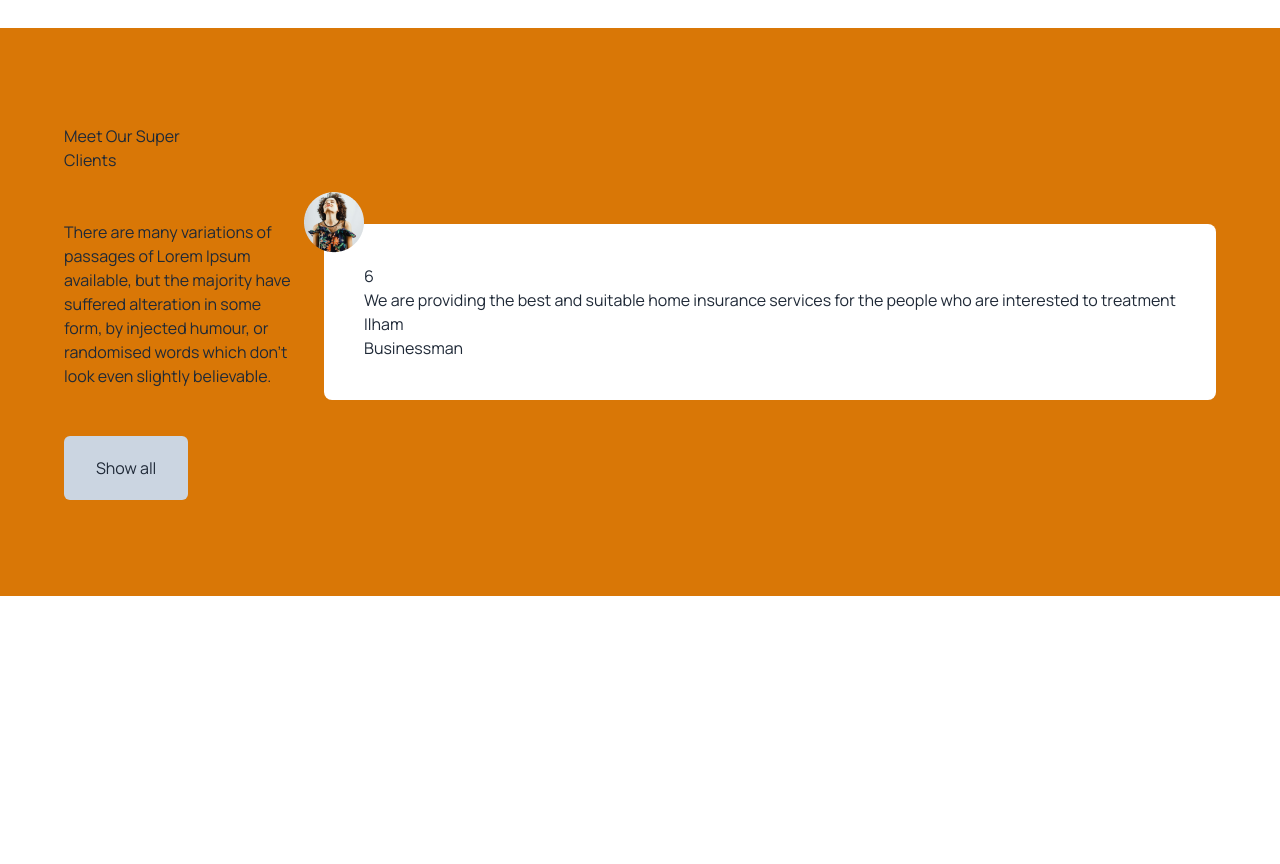
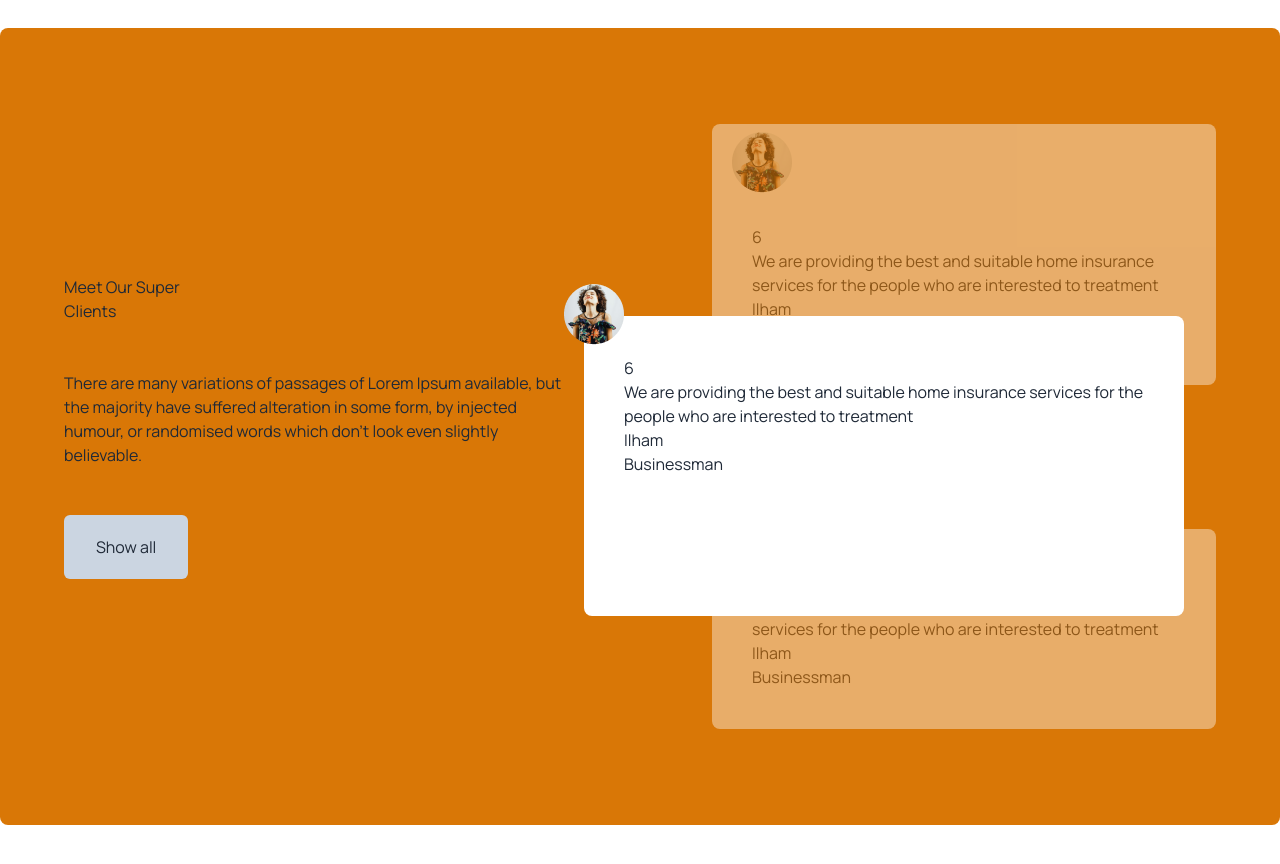
Before and after one commit to AbuHasnth/tea-house-with-daisyUI, a plain HTML site: page index.html in a window 1280 px wide. Shown: the part 2040-2904 px from the top of the page. Before the commit the page ends 2676 px from the top, so only its background shows below. Drawn offline with nearby package versions, Linux system fonts and the light colour scheme.

Commit message:
happy customer review done

```diff
--- a/index.html
+++ b/index.html
@@ -157,16 +157,32 @@
         </section>
 
         <!-- happy client section -->
-        <section class="bg-amber-600 px-16 py-24  ">
-          <div class="rounded-lg flex flex-col lg:flex-row justify-center items-center gap-8">
-            <div class="space-y-12 flex-1">
+        <section class="bg-amber-600 px-16 py-24 rounded-lg ">
+          <div class="rounded-lg flex flex-col lg:flex-row justify-center items-center gap-8 ">
+            <div class="space-y-12 flex-1 pr-28">
               <h2>Meet Our Super <br>
                  Clients</h2>
                  <p> There are many variations of passages of Lorem Ipsum available, but the majority have suffered alteration in some form, by injected humour, or randomised words which don't look even slightly believable. </p>
                  <button class="bg-slate-300 px-8 py-5 rounded-md">Show all</button>
             </div>
-            <div>
-              <div class="bg-white rounded-lg flex-1 p-10 relative ">
+            <!-- review section -->
+            <div class="relative flex-1">
+              <!--next review -->
+              <div class="bg-white rounded-lg  p-10 relative opacity-40 z-10 mb-36">
+                <img class="relative -left-5 -top-8" src="images/client.png" alt="">6
+                <p>We are providing the best and suitable home insurance services for the people who are interested to treatment</p>
+                <h4>Ilham</h4>
+                <p>Businessman</p>
+              </div>
+              <!--curren review -->
+              <div class="bg-white rounded-lg  p-10 absolute top-48 -left-32 lg:w-[600px] h-[300px] z-20">
+                <img class="absolute -left-5 -top-8" src="images/client.png" alt="">6
+                <p>We are providing the best and suitable home insurance services for the people who are interested to treatment</p>
+                <h4>Ilham</h4>
+                <p>Businessman</p>
+              </div>
+              <!--previous review -->
+              <div class="bg-white rounded-lg  p-10 relative opacity-40 z-10 ">
                 <img class="absolute -left-5 -top-8" src="images/client.png" alt="">6
                 <p>We are providing the best and suitable home insurance services for the people who are interested to treatment</p>
                 <h4>Ilham</h4>
```
